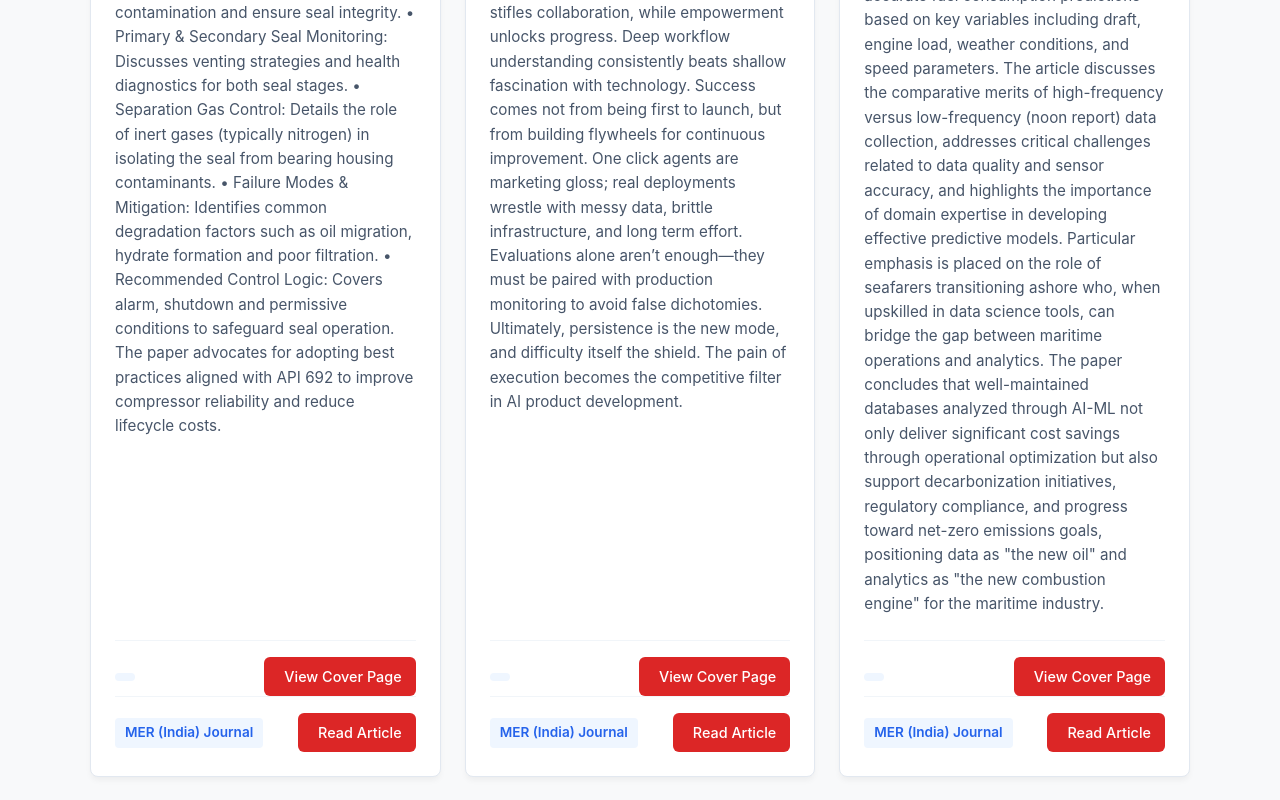
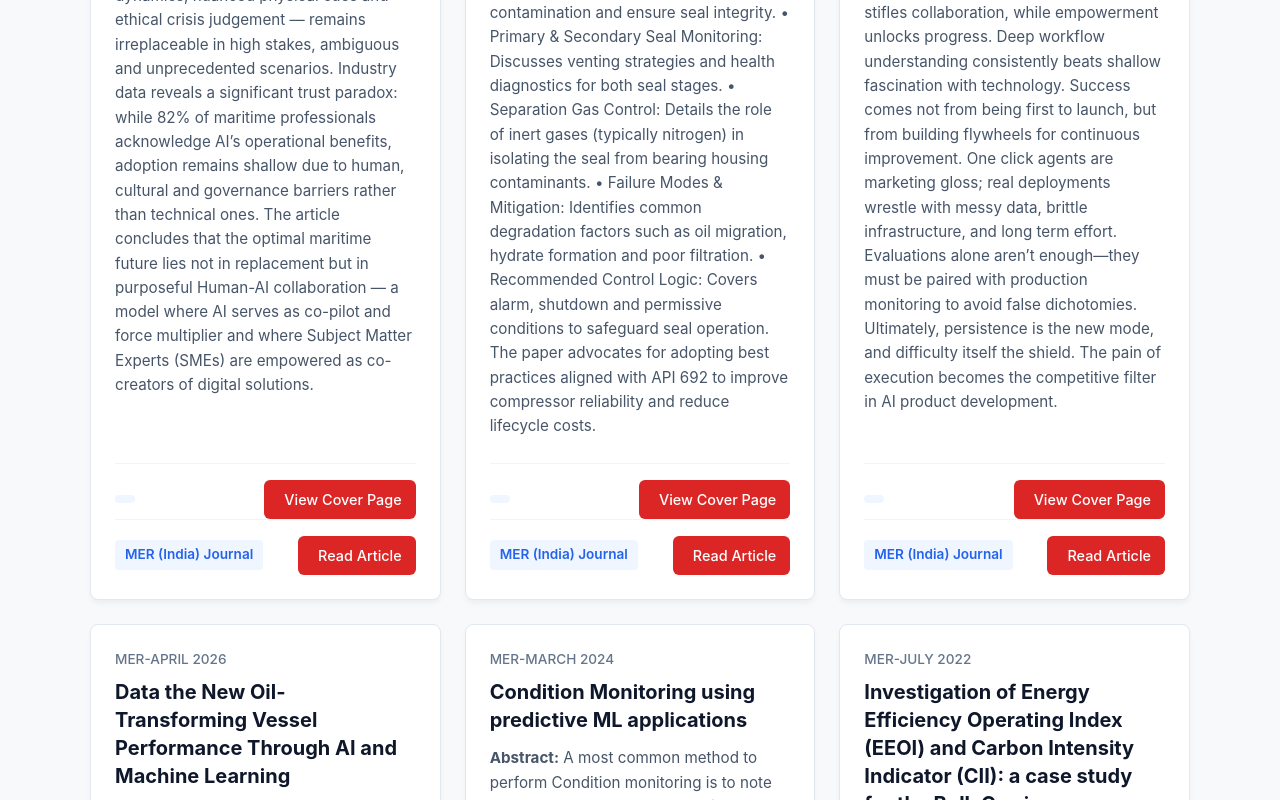
Before and after one commit to venkatktp157/Published_Documents, a plain HTML site: page index.html in a window 1280 px wide. Shown: the part 1037-1837 px from the top of the page. Drawn offline with Linux system fonts and the light colour scheme.

Commit message:
added aug 2026 content

```diff
--- a/index.html
+++ b/index.html
@@ -24,6 +24,52 @@
         <section class="category-section">
             <h2 class="category-title"><i class="condition_monitoring"></i> Technology & Data Insights</h2>
             <div class="article-grid">
+
+                <article class="article-card">
+                    <div class="card-content">
+                        <span class="meta-date">MER-July 2026</span>
+                        <h3>Navigating the Digital Horizon: Why Marine Intuition
+                            Cannot Be Replaced by Artificial Intelligence?</h3>
+                        <p class="excerpt">
+                            <strong>Abstract:</strong>  The rapid integration of Artificial Intelligence (AI)
+                            into maritime operations has sparked considerable
+                            debate about the future role of experienced
+                            seafarers. While AI demonstrably excels at real-time data
+                            processing, predictive maintenance, fatigue mitigation
+                            through 24/7 monitoring and early hazard detection,
+                            it fundamentally cannot replicate the holistic, multi
+                            sensory intuition forged through decades of seafaring
+                            experience. This article critically examines the boundaries
+                            of AI capability in the maritime domain, arguing that the
+                            “gut feeling” of a veteran mariner — encompassing tacit
+                            knowledge of crew dynamics, nuanced physical cues and
+                            ethical crisis judgement — remains irreplaceable in high
+                            stakes, ambiguous and unprecedented scenarios. Industry
+                            data reveals a significant trust paradox: while 82% of
+                            maritime professionals acknowledge AI’s operational
+                            benefits, adoption remains shallow due to human, cultural
+                            and governance barriers rather than technical ones. The
+                            article concludes that the optimal maritime future lies not
+                            in replacement but in purposeful Human-AI collaboration
+                            — a model where AI serves as co-pilot and force multiplier
+                            and where Subject Matter Experts (SMEs) are empowered
+                            as co-creators of digital solutions.
+                        </p>
+                        <div class="card-footer">
+                            <span class="magazine-tag"></span>
+                            <a href="pdfs/MER Aug 2026 Cover.pdf" class="btn-pdf" target="_blank">
+                                <i class="condition_monitoring"></i> View Cover Page
+                            </a>
+                        </div>
+
+                        <div class="card-footer">
+                            <span class="magazine-tag">MER (India) Journal</span>
+                            <a href="pdfs/Publication-Why marine intuition cannot be replaced by AI.pdf" class="btn-pdf" target="_blank">
+                                <i class="condition_monitoring"></i> Read Article
+                            </a>
+                        </div>
+                    </div>
+                </article>
 
                 <article class="article-card">
                     <div class="card-content">
```
